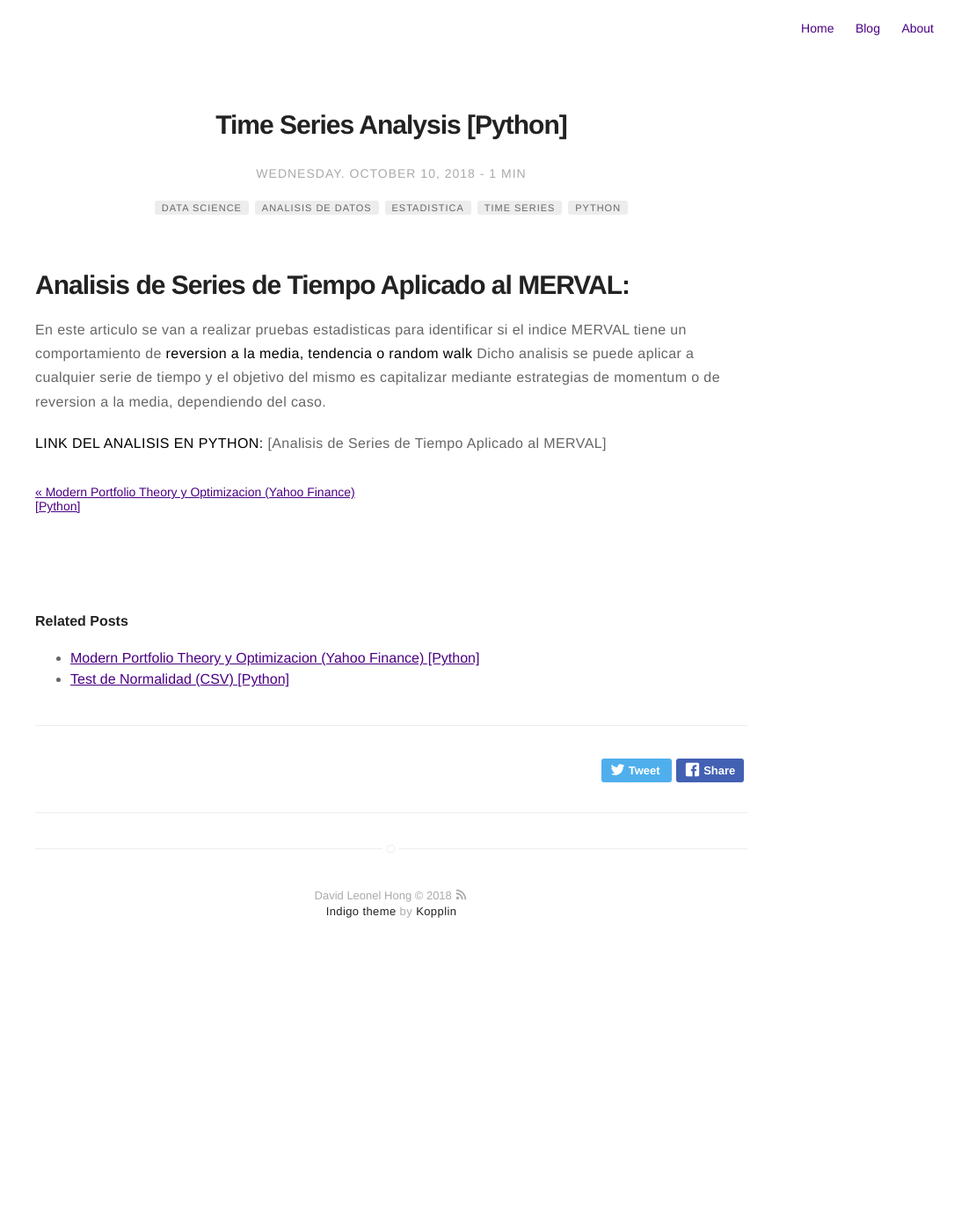
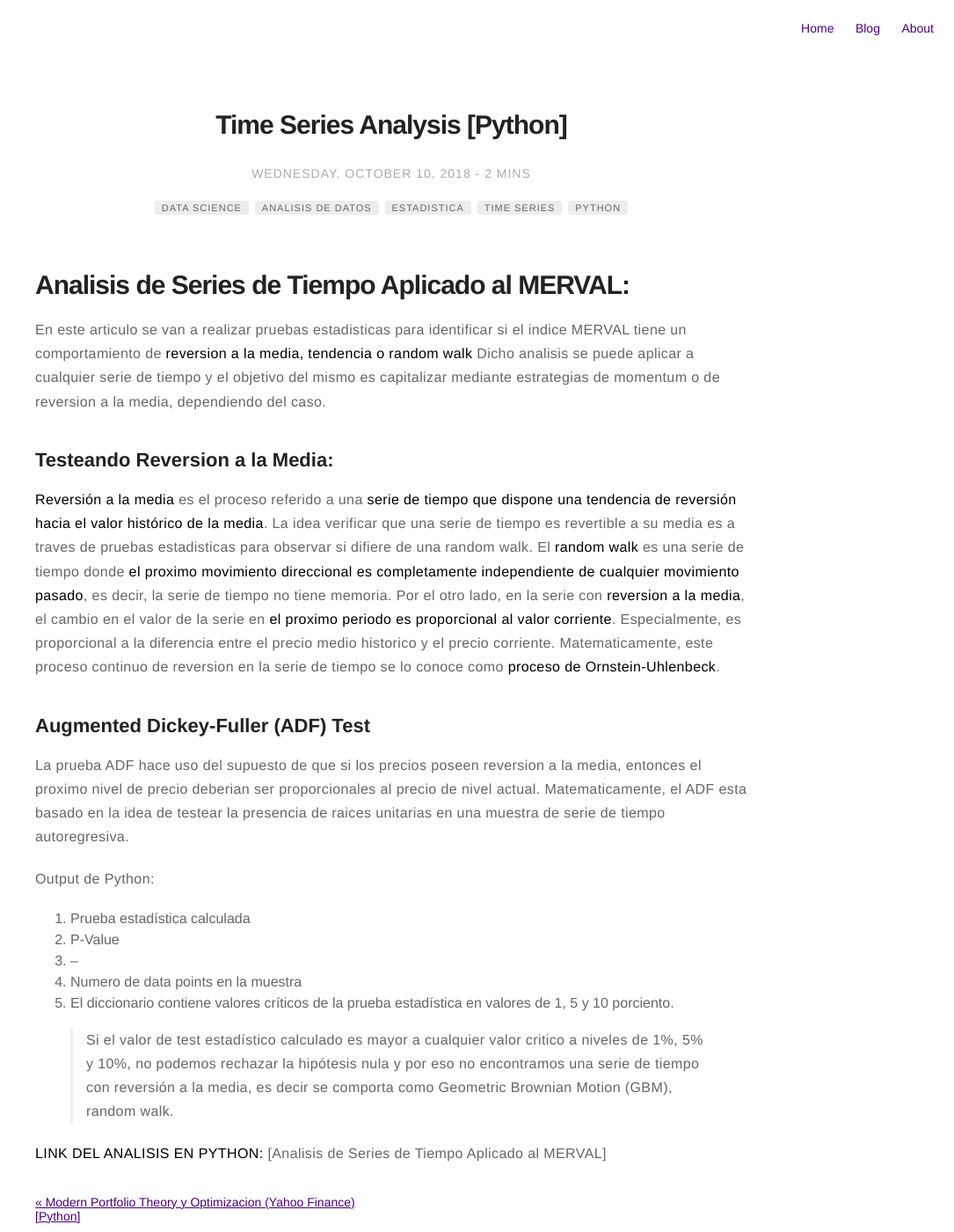
Before and after one commit to davidleonelhong/davidleonelhong.github.io, a Jekyll site: the page built from _posts/2018-10-10-Time-Series-Analysis.md, in a window 1280 px wide and 1400 px high. Shown: the whole window at 88% size, without its empty margins (195-1280 px from the left). Built offline with Jekyll 4.4.1, drawn with Linux system fonts in a browser that asks for light colours; a script that is not in the unit is left out.

Commit message:
Update 2018-10-10-Time-Series-Analysis.md

```diff
--- a/_posts/2018-10-10-Time-Series-Analysis.md
+++ b/_posts/2018-10-10-Time-Series-Analysis.md
@@ -17,4 +17,19 @@ description: Analis de Series de Tiempo al MERVAL.
 
 En este articulo se van a realizar pruebas estadisticas para identificar si el indice MERVAL tiene un comportamiento de **reversion a la media, tendencia o random walk** Dicho analisis se puede aplicar a cualquier serie de tiempo y el objetivo del mismo es capitalizar mediante estrategias de momentum o de reversion a la media, dependiendo del caso.
 
+## Testeando Reversion a la Media:
+**Reversión a la media** es el proceso referido a una **serie de tiempo que dispone una tendencia de reversión hacia el valor histórico de la media**. La idea verificar que una serie de tiempo es revertible a su media es a traves de pruebas estadisticas para observar si difiere de una random walk. El **random walk** es una serie de tiempo donde **el proximo movimiento direccional es completamente independiente de cualquier movimiento pasado**, es decir, la serie de tiempo no tiene memoria. Por el otro lado, en la serie con **reversion a la media**, el cambio en el valor de la serie en **el proximo periodo es proporcional al valor corriente**. Especialmente, es proporcional a la diferencia entre el precio medio historico y el precio corriente. Matematicamente, este proceso continuo de reversion en la serie de tiempo se lo conoce como **proceso de Ornstein-Uhlenbeck**.
+
+## Augmented Dickey-Fuller (ADF) Test
+La prueba ADF hace uso del supuesto de que si los precios poseen reversion a la media, entonces el proximo nivel de precio deberian ser proporcionales al precio de nivel actual. Matematicamente, el ADF esta basado en la idea de testear la presencia de raices unitarias en una muestra de serie de tiempo autoregresiva.
+
+Output de Python:
+1.	Prueba estadística calculada
+2.	P-Value
+3.	–
+4.	Numero de data points en la muestra
+5.	El diccionario contiene valores críticos de la prueba estadística en valores de 1, 5 y 10 porciento.
+
+> Si el valor de test estadístico calculado es mayor a cualquier valor critico a niveles de 1%, 5% y 10%, no podemos rechazar la hipótesis nula y por eso no encontramos una serie de tiempo con reversión a la media, es decir se comporta como Geometric Brownian Motion (GBM), random walk.
+
 **LINK DEL ANALISIS EN PYTHON:** [Analisis de Series de Tiempo Aplicado al MERVAL]
```
